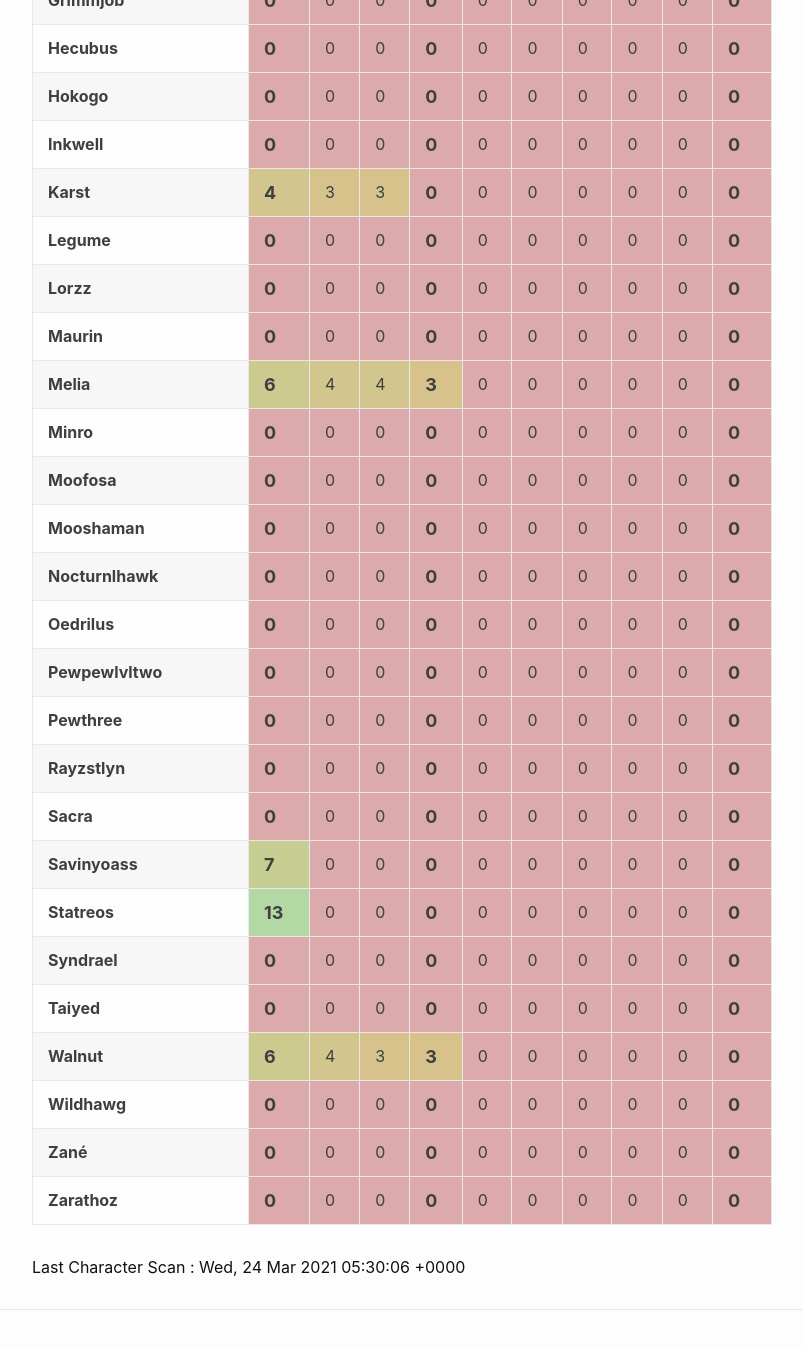
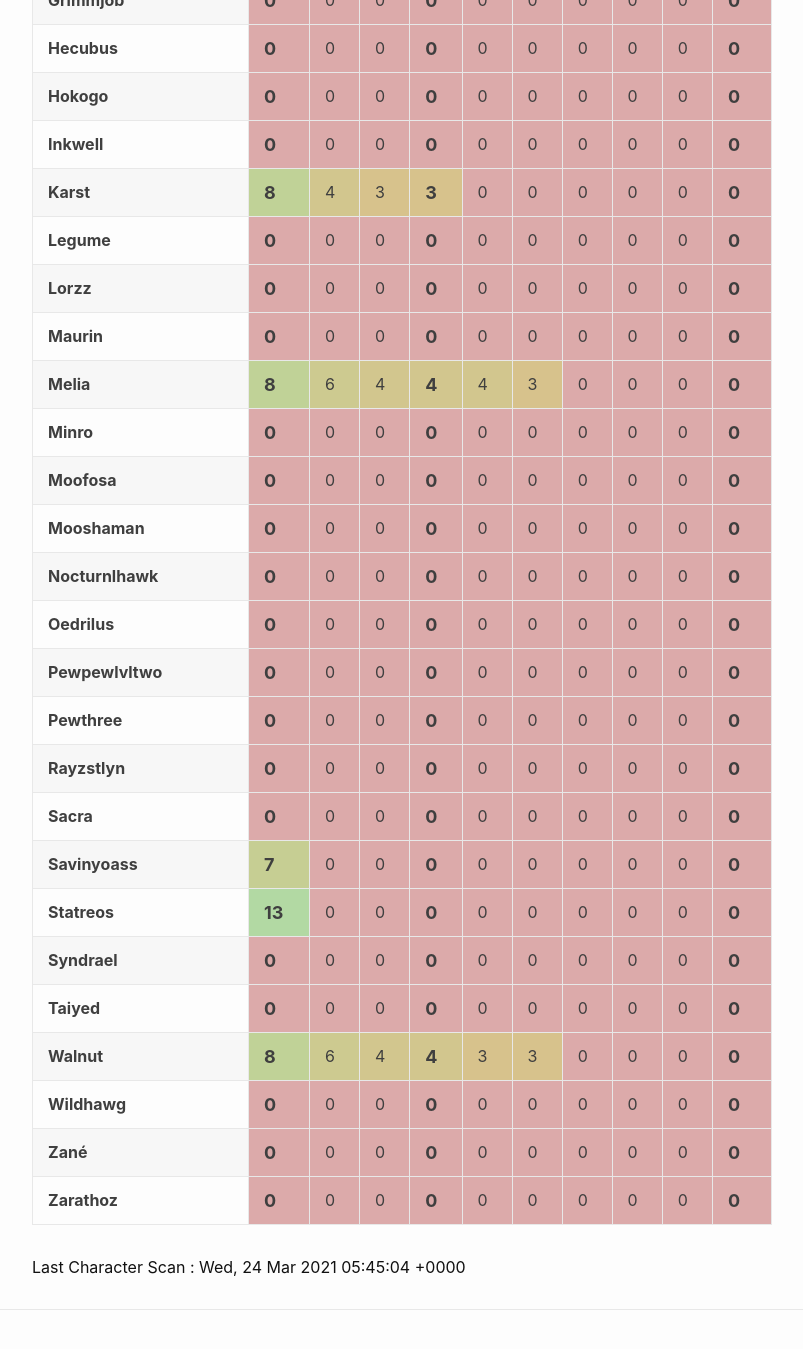
Before and after one commit to eldertribunal/keystonetracker, a Jekyll site: the page built from weekly.md, in a window 1280 px wide and 1400 px high, scrolled down 890 px. Shown: the top 1349 px of the window, without its empty margins (126-929 px from the left). Built offline with Jekyll 4.4.1, drawn with Linux system fonts in a browser that asks for light colours.

Commit message:
auto scan Wed Mar 24 05:45:53 UTC 2021

```diff
--- a/_data/scanned.json
+++ b/_data/scanned.json
@@ -1,3 +1,3 @@
 {
-  "timestamp": 1616563806
+  "timestamp": 1616564704
 }
--- a/_data/weekly.json
+++ b/_data/weekly.json
@@ -62,12 +62,12 @@
   {
     "name": "Walnut",
     "dungeons": [
+      8,
       6,
+      4,
       4,
       3,
       3,
-      0,
-      0,
       0,
       0,
       0,
@@ -182,10 +182,10 @@
   {
     "name": "Karst",
     "dungeons": [
+      8,
       4,
       3,
       3,
-      0,
       0,
       0,
       0,
@@ -542,12 +542,12 @@
   {
     "name": "Melia",
     "dungeons": [
+      8,
       6,
       4,
       4,
+      4,
       3,
-      0,
-      0,
       0,
       0,
       0,
```
